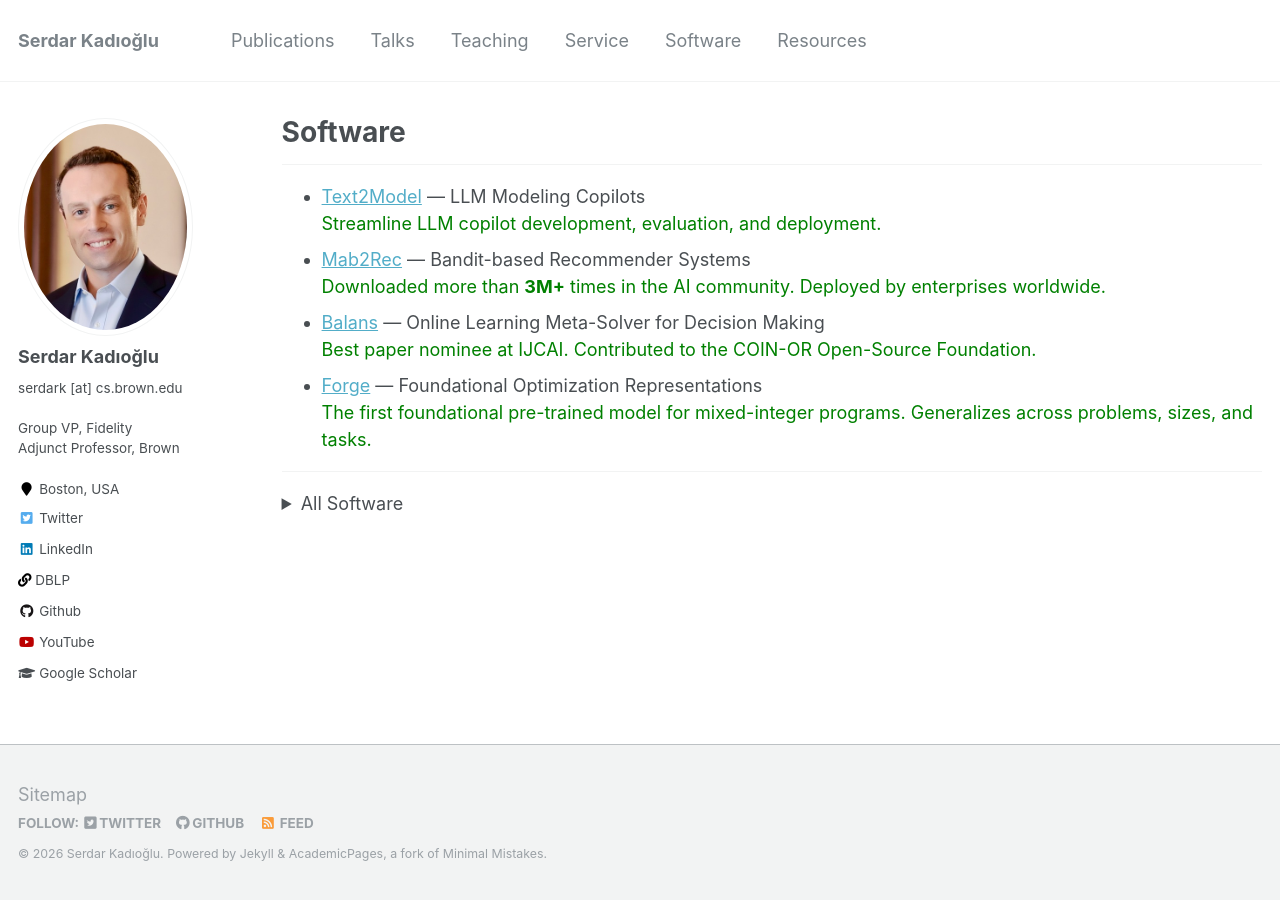
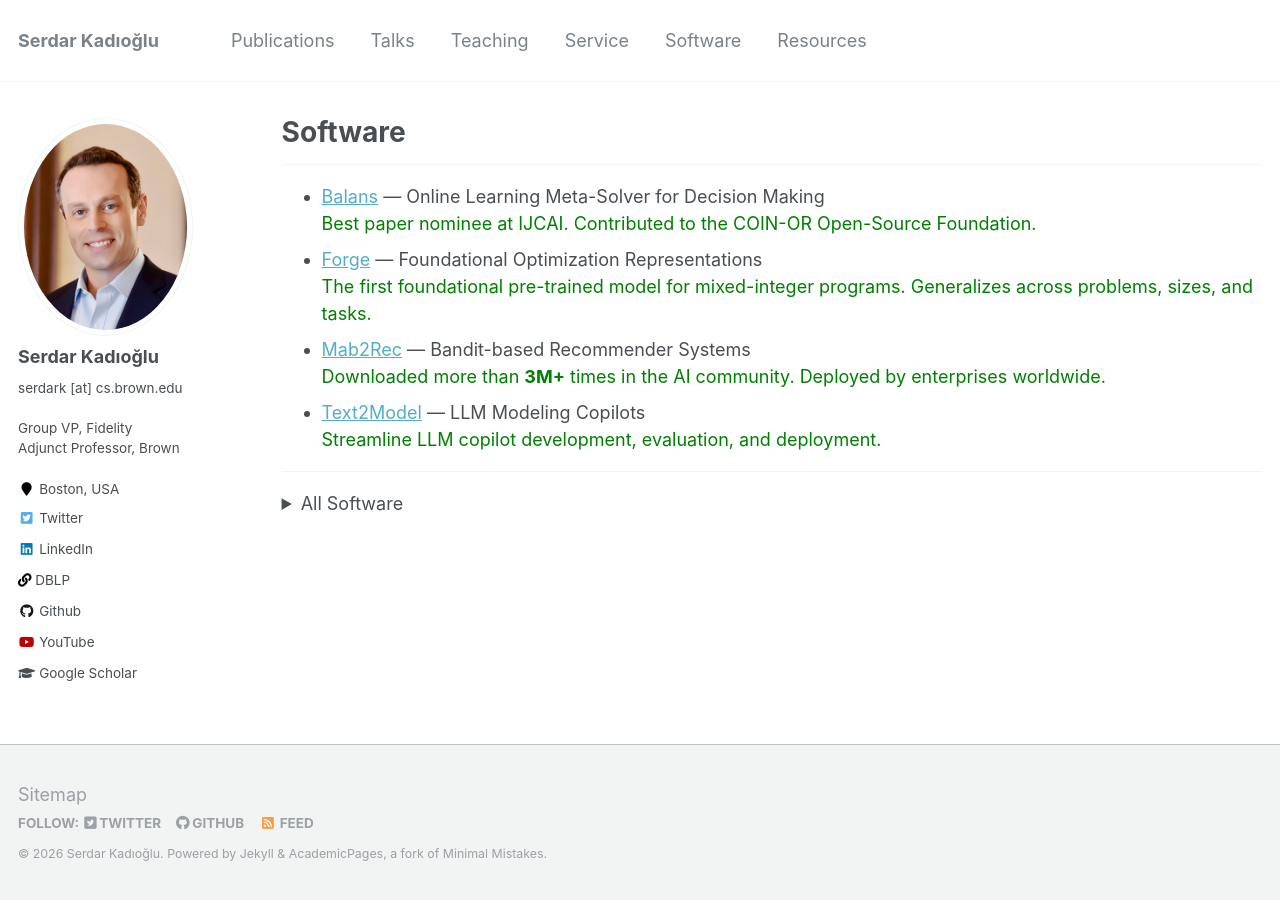
Before and after one commit to skadio/skadio.github.io, a Jekyll site: the page built from _pages/software.md, in a window 1280 px wide. Built offline with Jekyll 4.4.1, drawn with Linux system fonts in a browser that asks for light colours.

Commit message:
Reorder software list in software.md

```diff
--- a/_pages/software.md
+++ b/_pages/software.md
@@ -7,10 +7,10 @@ author_profile: true
 
 ---
 
-- [Text2Model](https://skadio.github.io/text2model/) — LLM Modeling Copilots <br> <span style="color:green">Streamline LLM copilot development, evaluation, and deployment.</span>
-- [Mab2Rec](https://fidelity.github.io/mab2rec) — Bandit-based Recommender Systems <br> <span style="color:green">Downloaded more than **3M+** times in the AI community. Deployed by enterprises worldwide.</span>
 - [Balans](https://coin-or.github.io/balans/) — Online Learning Meta-Solver for Decision Making  <br> <span style="color:green">Best paper nominee at IJCAI. Contributed to the COIN-OR Open-Source Foundation.</span>
 - [Forge](https://skadio.github.io/forge/) — Foundational Optimization Representations <br> <span style="color:green">The first foundational pre-trained model for mixed-integer programs. Generalizes across problems, sizes, and tasks.</span>
+- [Mab2Rec](https://fidelity.github.io/mab2rec) — Bandit-based Recommender Systems <br> <span style="color:green">Downloaded more than **3M+** times in the AI community. Deployed by enterprises worldwide.</span>
+- [Text2Model](https://skadio.github.io/text2model/) — LLM Modeling Copilots <br> <span style="color:green">Streamline LLM copilot development, evaluation, and deployment.</span>
 
 ---
 
```
